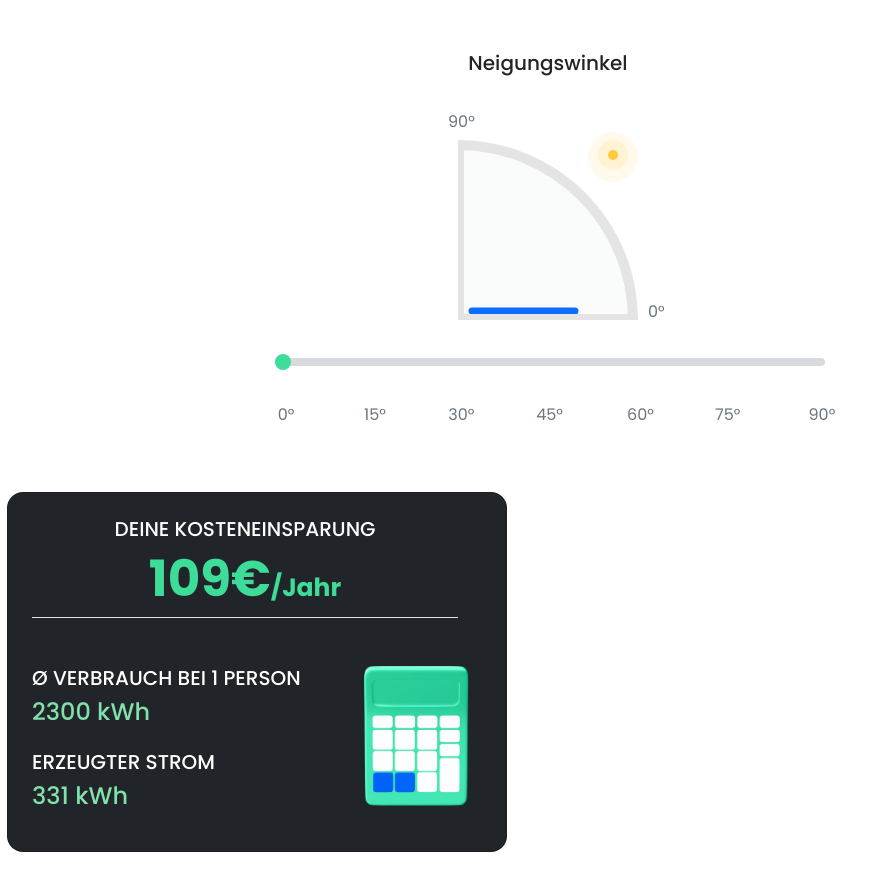
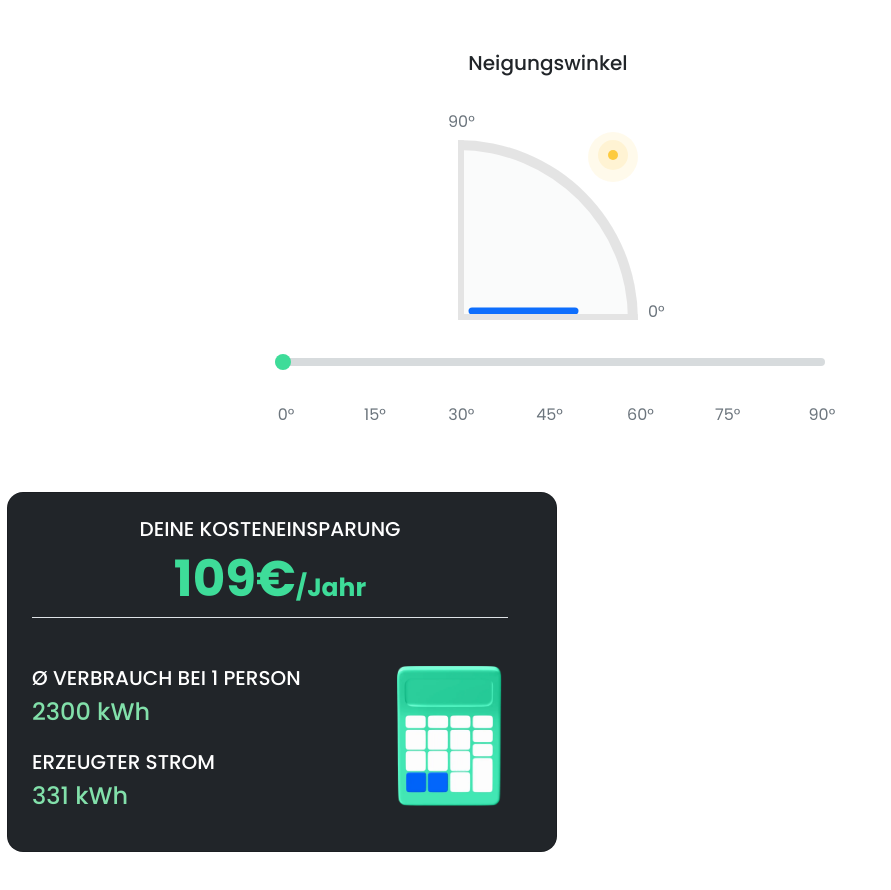
Before and after one commit to dang1707vu/ertragsrechner, a website: page index.html in a window 1536 px wide. Shown: the part 1006-1896 px from the top of the page, without its empty margins (0-891 px from the left). Drawn offline with nearby package versions, Linux system fonts and the light colour scheme.

Commit message:
responsivity xxl

```diff
--- a/main.scss
+++ b/main.scss
@@ -573,3 +573,10 @@ ul .btn {
       width: 500px;
     }
   }
+
+
+  @media screen and (min-width: 1400px) {
+    .cardKosten {
+      width: 550px;
+    }
+  }
```
Also changed, not shown: style.css, 1 other file.
